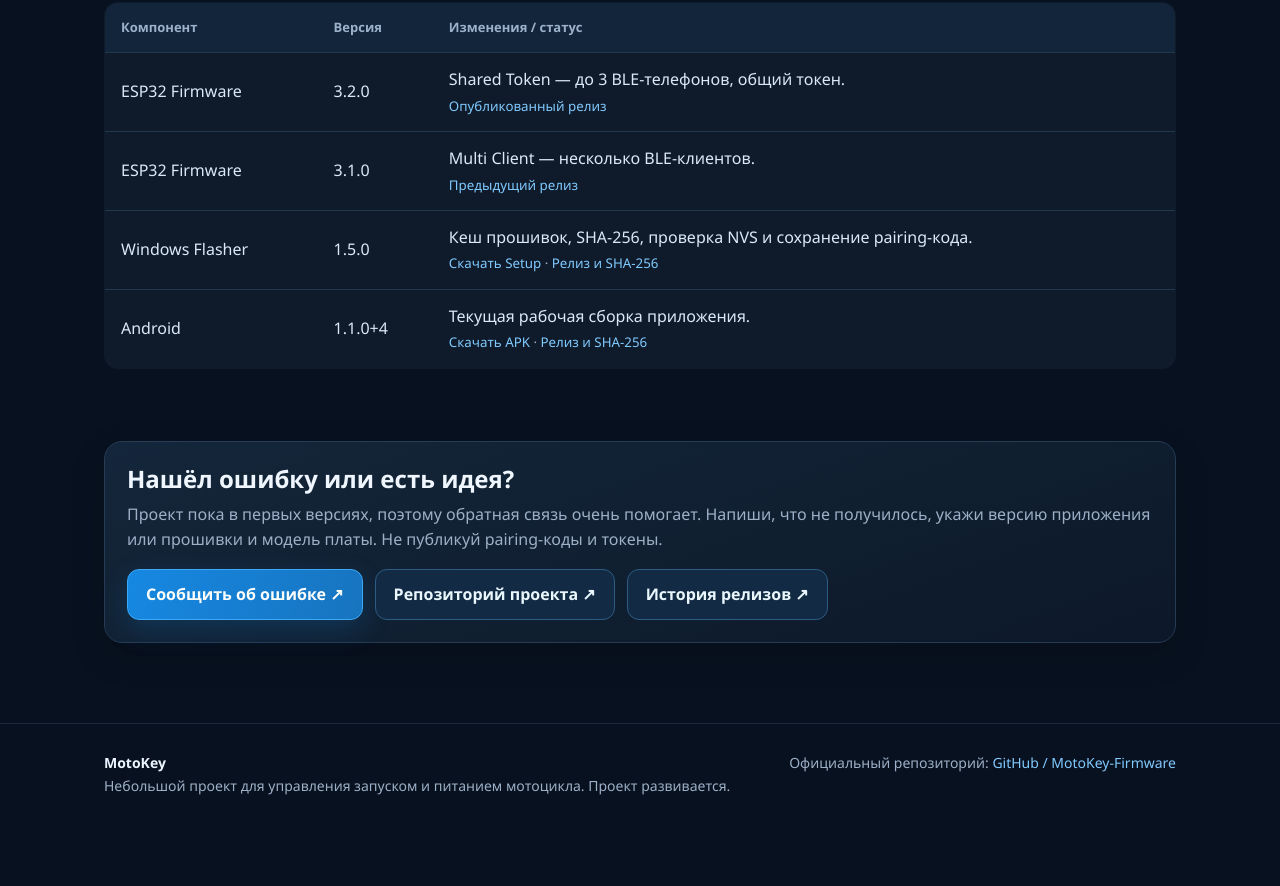
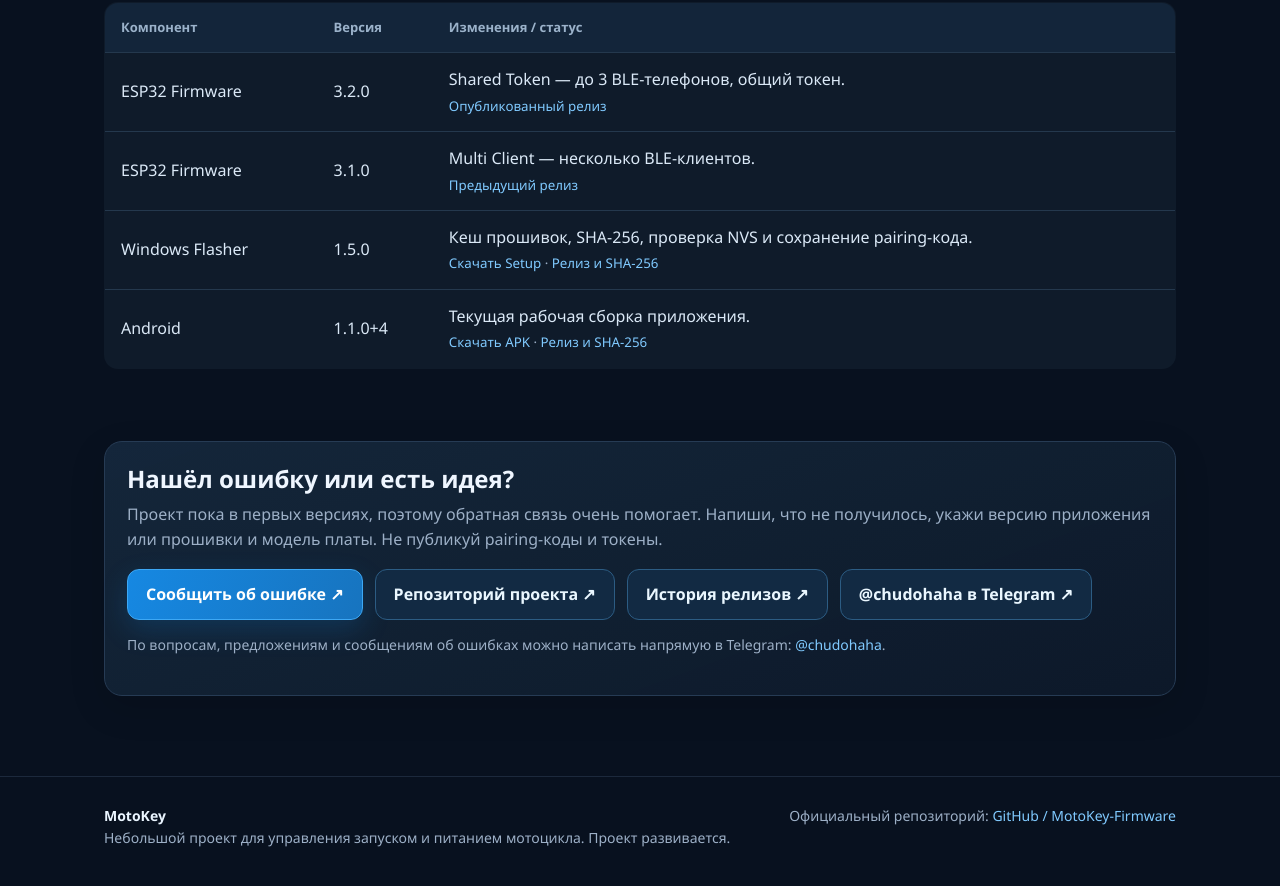
Before and after one commit to sdvg001/MotoKey-Firmware, a plain HTML site: page site/index.html in a window 1280 px wide. Shown: the part 2444-3330 px from the top of the page. Before the commit the page ends 3283 px from the top, so only its background shows below. Drawn offline with Linux system fonts and the light colour scheme.

Commit message:
Add Telegram contact to MotoKey website

```diff
--- a/site/index.html
+++ b/site/index.html
@@ -154,7 +154,9 @@ footer{border-top:1px solid rgba(130,170,210,.16);margin-top:36px;padding:28px 0
           <a class="btn primary" href="https://github.com/sdvg001/MotoKey-Firmware/issues">Сообщить об ошибке ↗</a>
           <a class="btn" href="https://github.com/sdvg001/MotoKey-Firmware">Репозиторий проекта ↗</a>
           <a class="btn" href="https://github.com/sdvg001/MotoKey-Firmware/releases">История релизов ↗</a>
+          <a class="btn" href="https://t.me/chudohaha" target="_blank" rel="noopener">@chudohaha в Telegram ↗</a>
         </div>
+        <p style="margin-top:14px;font-size:14px;color:var(--muted)">По вопросам, предложениям и сообщениям об ошибках можно написать напрямую в Telegram: <a href="https://t.me/chudohaha" target="_blank" rel="noopener">@chudohaha</a>.</p>
       </div>
     </section>
   </div>
```
